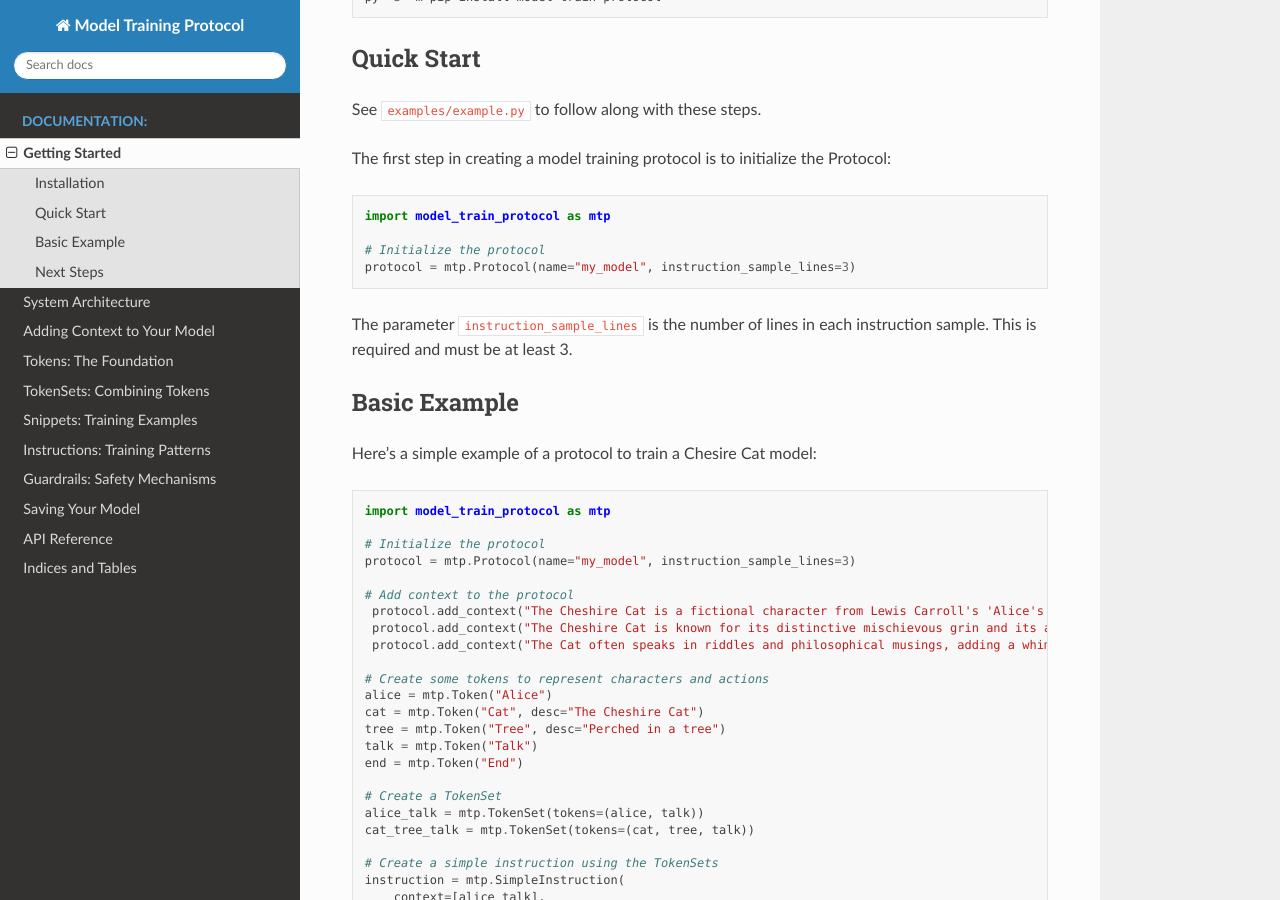
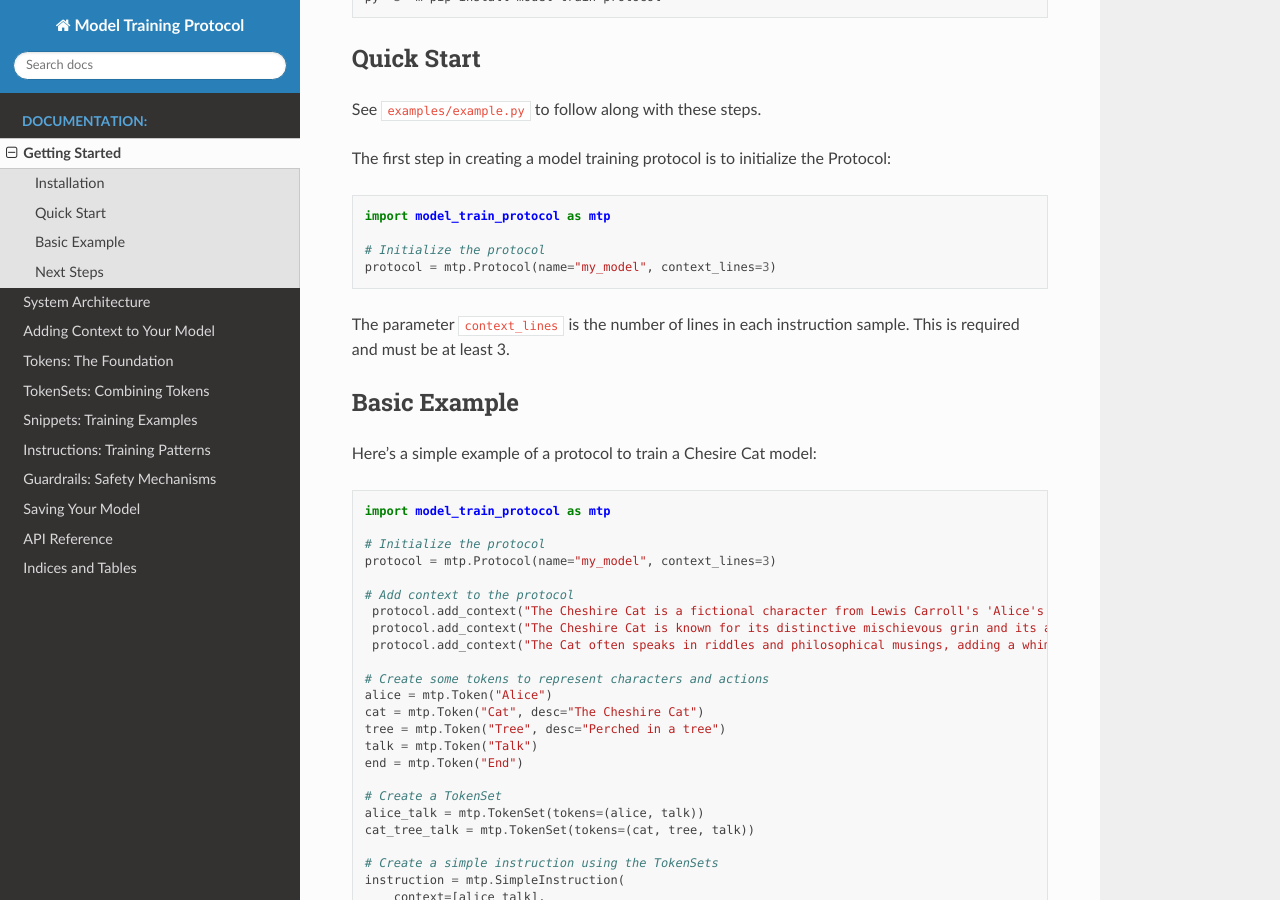
Before and after one commit to databiomes/modeltrainprotocol, a Sphinx documentation site: the page built from docs/source/getting_started.rst, in a window 1280 px wide and 900 px high, scrolled down 451 px. Built offline with Sphinx 7.4.7 and the Read the Docs theme 3.1.0, drawn with Linux system fonts in a browser that asks for light colours.

Commit message:
Rename instruction_sample_lines to context_lines

```diff
--- a/docs/source/api_reference.rst
+++ b/docs/source/api_reference.rst
@@ -14,7 +14,7 @@ The main Protocol class for creating model training protocols.
 .. code-block:: python
 
    class Protocol:
-       def __init__(self, name: str, instruction_sample_lines: int):
+       def __init__(self, name: str, context_lines: int):
            """Initialize the Model Training Protocol (MTP)"""
 
        def add_context(self, context: str):
--- a/docs/source/getting_started.rst
+++ b/docs/source/getting_started.rst
@@ -28,9 +28,9 @@ The first step in creating a model training protocol is to initialize the Protoc
    import model_train_protocol as mtp
 
    # Initialize the protocol
-   protocol = mtp.Protocol(name="my_model", instruction_sample_lines=3)
+   protocol = mtp.Protocol(name="my_model", context_lines=3)
 
-The parameter ``instruction_sample_lines`` is the number of lines in each instruction sample. This is required and must be at least 3.
+The parameter ``context_lines`` is the number of lines in each instruction sample. This is required and must be at least 3.
 
 Basic Example
 -------------
@@ -42,7 +42,7 @@ Here's a simple example of a protocol to train a Chesire Cat model:
    import model_train_protocol as mtp
 
    # Initialize the protocol
-   protocol = mtp.Protocol(name="my_model", instruction_sample_lines=3)
+   protocol = mtp.Protocol(name="my_model", context_lines=3)
 
    # Add context to the protocol
     protocol.add_context("The Cheshire Cat is a fictional character from Lewis Carroll's 'Alice's Adventures in Wonderland'.")
```
Also changed, not shown: README.md (+2 -2 lines), 4 other files.
